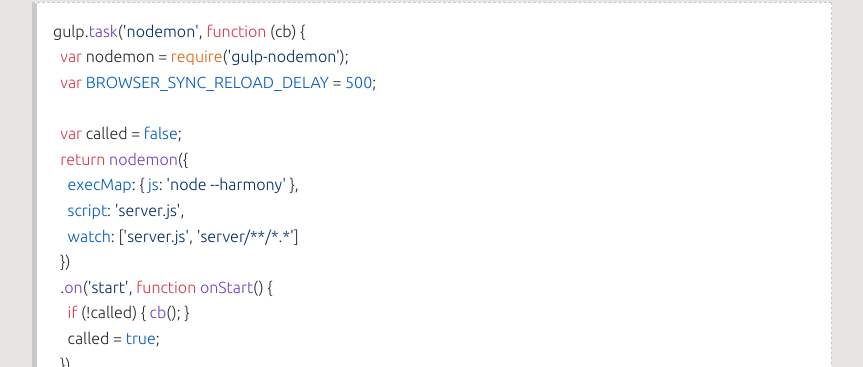
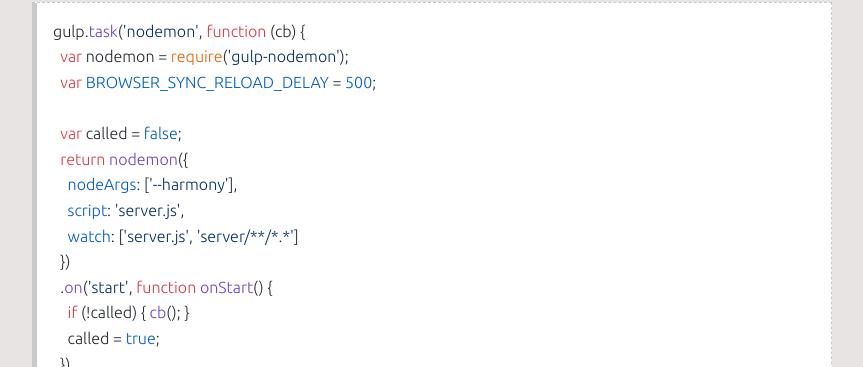
Before and after one commit to shouda/shouda.github.io, a Jekyll site: the page built from _posts/2015-06-26-browser-sync-nodemon.markdown, in a window 1280 px wide. Shown: the part 682-1049 px from the top of the page, without its empty margins (208-1071 px from the left). Built offline with Jekyll 4.4.1, drawn with Linux system fonts in a browser that asks for light colours; nearby versions of some CDN libraries; Markdown is read by kramdown in place of the engine named in the settings.

Commit message:
edit post

```diff
--- a/_posts/2015-06-26-browser-sync-nodemon.markdown
+++ b/_posts/2015-06-26-browser-sync-nodemon.markdown
@@ -31,7 +31,7 @@ gulp.task('nodemon', function (cb) {
 
   var called = false;
   return nodemon({
-    execMap: { js: 'node --harmony' },
+    nodeArgs: ['--harmony'],
     script: 'server.js',
     watch: ['server.js', 'server/**/*.*']
   })
```
